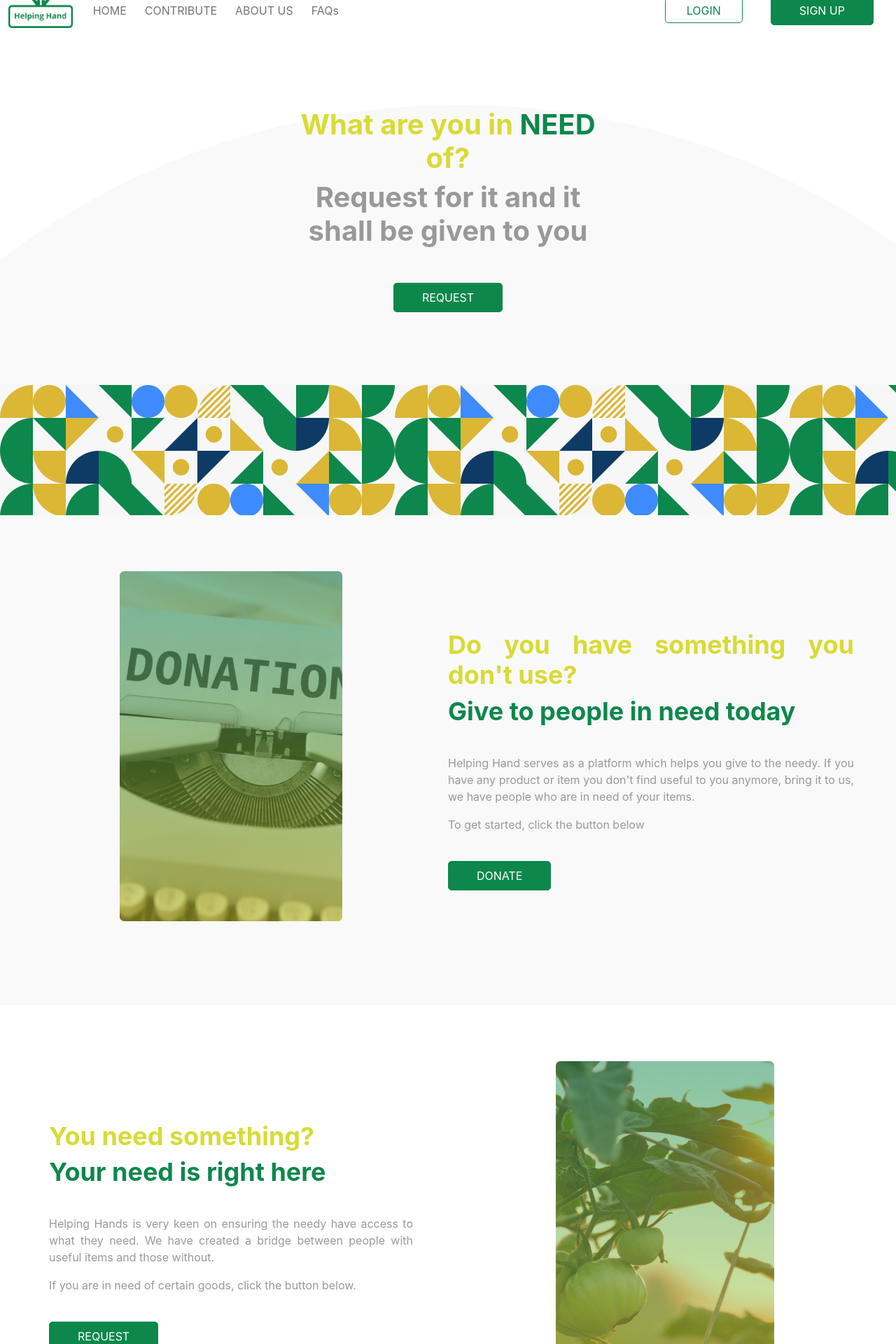
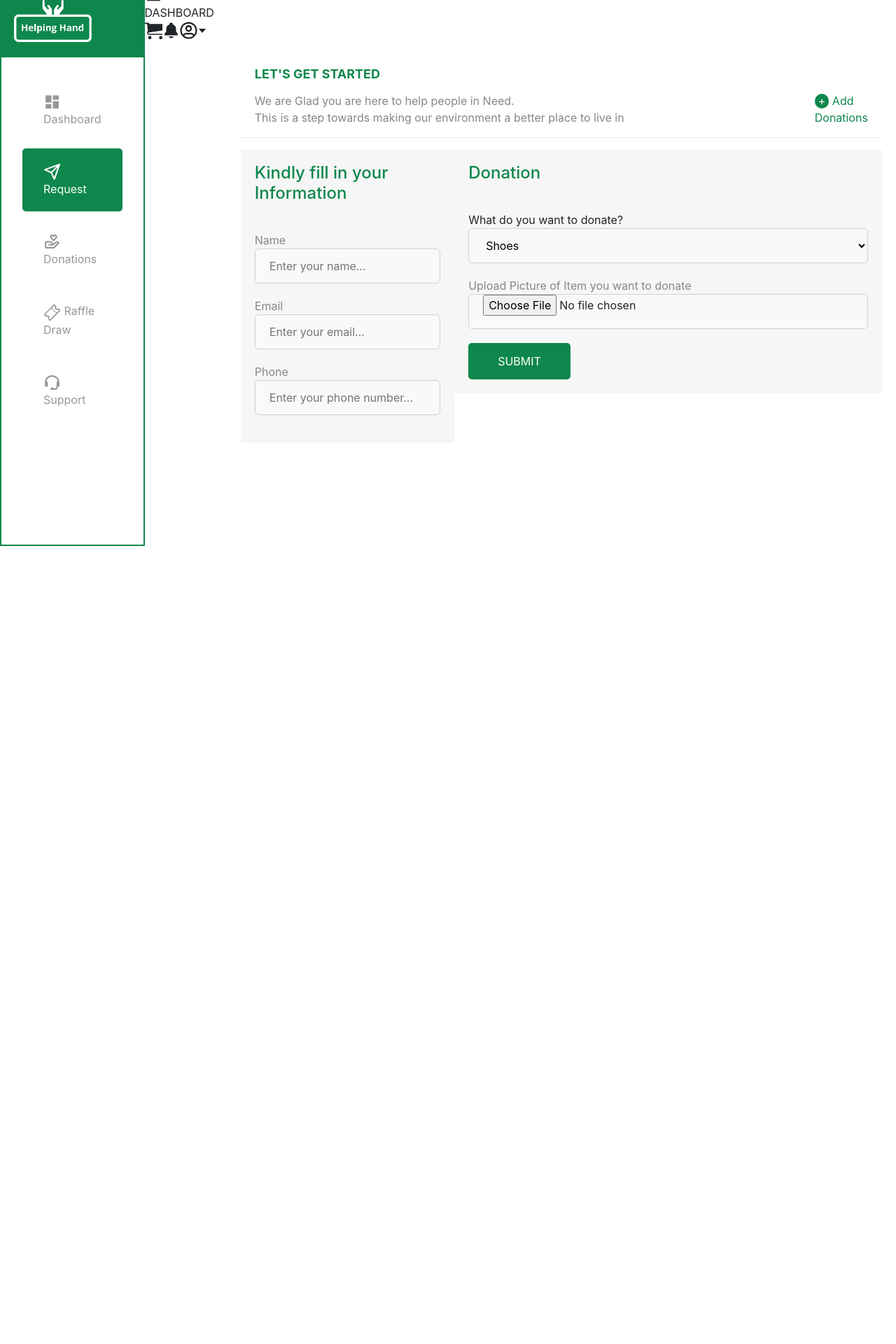
Before and after one commit to nelsonogueh/helping-hand-DSFE, a React (Create React App) app: page /dashboard in a window 1280 px wide. Shown: the part 20-1940 px from the top of the page at 70% size. After the commit the page ends 800 px from the top, so only its background shows below. Built offline with nearby package versions, Linux system fonts and the light colour scheme.

Commit message:
Dashboard started

```diff
--- a/src/App.js
+++ b/src/App.js
@@ -8,6 +8,7 @@ import LandingPage from './components/LandingPage/LandingPage'
 import ContainerUnsigned from './components/container/unsigned/ContainerUnsigned'
 import Donation from './components/Donation/Donation'
 import SideBar from './components/signed-in/Sidebar/SideBar'
+import ContainerSigned from './components/container/signed/ContainerSigned'
 
 function App() {
   return (
@@ -38,6 +39,14 @@ function App() {
               </ContainerUnsigned>
             }
           />
+          <Route
+            path="/dashboard"
+            element={
+              <ContainerSigned>
+                <Donation />
+              </ContainerSigned>
+            }
+          />
           <Route path="/sidebar" element={<SideBar />} />
         </Routes>
       </Router>
--- a/src/components/container/signed/ContainerSigned.css
+++ b/src/components/container/signed/ContainerSigned.css
@@ -1,168 +1,4 @@
-.section1-container {
-  min-height: 400px;
+.signed-in-container {
   display: flex;
-  width: 100%;
-  justify-content: center;
-  align-items: center;
-  flex-flow: column wrap;
-  background: url('../../assets/img/bg-ellipse.png') no-repeat;
-  position: relative;
-  background-position: center top;
-  top: 100px;
-  margin-bottom: 100px;
-  padding-bottom: 100px;
+  flex-direction: row;
 }
-
-.section1-content-container {
-  width: 100%;
-  text-align: center;
-}
-
-.section1-content-h1 {
-  color: #d8db36;
-  font-weight: 700;
-}
-.section1-content-h1 span {
-  color: #0e874c;
-}
-.section1-content-h2 {
-  font-weight: 700;
-  color: #999998;
-  margin-bottom: 50px;
-}
-
-.section1-primary-button {
-  padding: 8px 70px;
-}
-
-.design-section1 {
-  position: relative;
-  height: 186px;
-  width: 100%;
-  background-image: url('../../assets/img/bg-design.jpg');
-  z-index: 100;
-  clear: both;
-}
-
-.design-img1 {
-  background-repeat: repeat-x;
-}
-
-.color-primary {
-  color: #0e874c;
-}
-
-.main-title {
-  font-weight: 700;
-  color: #d8db36;
-  font-size: 36px;
-}
-.sub-title {
-  font-weight: 700;
-  color: #0e874c;
-  font-size: 36px;
-}
-
-.buttom-margin {
-  margin-bottom: 40px;
-}
-.section-paragraph {
-  color: #999998;
-}
-
-.section3-container {
-  text-align: center;
-  padding: 80px 20px;
-}
-.section-3-donation-img {
-  height: 400px;
-}
-.section3-container {
-  background-color: #f9f9f9;
-}
-
-.section4-container {
-  text-align: center;
-  padding: 80px 20px;
-}
-.section-4-donation-img {
-  height: 400px;
-  margin-bottom: 40px;
-}
-.section4-container {
-  background-color: #ffffff;
-  display: flex;
-  flex-direction: column;
-}
-
-/* RE-ORDER ON SMALLER DEVICES */
-.section4-container :nth-child(1) {
-  order: 2;
-}
-.section4-container :nth-child(2) {
-  order: 1;
-}
-
-/* RESPONSIVENESS -  FOR TABLET DEVICES */
-@media (min-width: 641px) {
-  /* TABLET */
-  .section1-content-container {
-    width: 470px;
-    text-align: center;
-  }
-  /* SECTION 3 */
-  .section-3-donation-img {
-    height: 500px;
-  }
-  .section3-container {
-    display: flex;
-    flex-direction: row;
-    flex-wrap: nowrap;
-    height: 700px;
-    justify-content: center;
-    align-items: center;
-    width: 100%;
-  }
-  .section3-container-left {
-    width: 50%;
-    flex-grow: 1;
-  }
-  .section3-container-right {
-    width: 50%;
-    flex-grow: 1;
-    text-align: justify;
-    padding-right: 40px;
-  }
-
-  /* SECTION 4 */
-  .section-4-donation-img {
-    height: 500px;
-  }
-  .section4-container {
-    display: flex;
-    flex-direction: row;
-    flex-wrap: nowrap;
-    height: 700px;
-    justify-content: center;
-    align-items: center;
-    width: 100%;
-  }
-  /* RE-ORDER FLEX ITEMS ON LARGER DEVICES */
-  .section4-container :nth-child(1) {
-    order: 1 !important;
-  }
-  .section4-container :nth-child(2) {
-    order: 2 !important;
-  }
-
-  .section4-container-left {
-    width: 50%;
-    flex-grow: 1;
-    text-align: justify;
-    padding: 0px 50px;
-  }
-  .section4-container-right {
-    width: 50%;
-    flex-grow: 1;
-  }
-}
--- a/src/components/container/signed/ContainerSigned.js
+++ b/src/components/container/signed/ContainerSigned.js
@@ -1,98 +1,15 @@
 import React from 'react'
-import { Navbar, Container, Nav, Row, Col } from 'react-bootstrap'
 
 import './ContainerSigned.css'
-import donation from '../../../assets/img/donation.png'
-import fruit from '../..././assets/img/fruit.png'
-import logoWhite from '../../../assets/img/logo-white.png'
+import SideBar from '../../signed-in/Sidebar/SideBar'
+import HeaderSigned from '../../signed-in/signed-header/HeaderSigned'
 
 const ContainerSigned = (props) => {
   return (
-    <div>
-      <Container fluid>
-        <Row>
-          <Col>
-            {' '}
-            <section className="section1-container">
-              <div className="section1-content-container">
-                <h1 className="section1-content-h1">
-                  What are you in <span>NEED</span> of?
-                </h1>
-                <h1 className="section1-content-h2">
-                  Request for it and it shall be given to you{' '}
-                </h1>
-                <button className="primary-button section1-primary-button ">
-                  REQUEST{' '}
-                </button>
-              </div>
-            </section>
-          </Col>
-        </Row>
-      </Container>
-
-      <section className="design-section1"></section>
-
-      <Container fluid>
-        <Row>
-          <Col>
-            <section className="section3-container">
-              <div className="section3-container-left buttom-margin">
-                <img className="section-3-donation-img" src={donation} />
-              </div>
-              <div className="section3-container-right">
-                <h1 className="main-title color-primary ">
-                  Do you have something you don't use?
-                </h1>
-                <h1 className="sub-title buttom-margin">
-                  Give to people in need today
-                </h1>
-                <p className="section-paragraph">
-                  Helping Hand serves as a platform which helps you give to the
-                  needy. If you have any product or item you don't find useful
-                  to you anymore, bring it to us, we have people who are in need
-                  of your items.
-                </p>
-                <p className="section-paragraph buttom-margin">
-                  To get started, click the button below
-                </p>
-                <button className="primary-button section1-primary-button">
-                  DONATE
-                </button>
-              </div>
-            </section>
-          </Col>
-        </Row>
-      </Container>
-      <Container className="section4-container-main" fluid>
-        <Row>
-          <Col>
-            <section className="section4-container">
-              <div className="section4-container-left buttom-margin">
-                <h1 className="main-title color-primary ">
-                  You need something?
-                </h1>
-                <h1 className="sub-title buttom-margin">
-                  Your need is right here
-                </h1>
-                <p className="section-paragraph">
-                  Helping Hands is very keen on ensuring the needy have access
-                  to what they need. We have created a bridge between people
-                  with useful items and those without.
-                </p>
-                <p className="section-paragraph buttom-margin">
-                  If you are in need of certain goods, click the button below.
-                </p>
-                <button className="primary-button section1-primary-button">
-                  REQUEST
-                </button>
-              </div>
-              <div className="section4-container-right">
-                <img className="section-4-donation-img" src={fruit} />
-              </div>
-            </section>
-          </Col>
-        </Row>
-      </Container>
+    <div className="signed-in-container">
+      <SideBar />
+      <HeaderSigned />
+      {props.children}
     </div>
   )
 }
--- /dev/null
+++ b/src/components/signed-in/signed-header/HeaderSigned.css
@@ -0,0 +1,5 @@
+
+.sidebar-logo-csssontainer {
+  background-color: #0e874c;
+  padding: 20px;
+}
--- /dev/null
+++ b/src/components/signed-in/signed-header/HeaderSigned.js
@@ -0,0 +1,39 @@
+import React from 'react'
+import { Navbar, Container, Nav, Row, Col } from 'react-bootstrap'
+import { Link } from 'react-router-dom'
+
+// ICONS
+import { VscThreeBars } from 'react-icons/vsc'
+import { ImCart } from 'react-icons/im'
+import { IoNotificationsSharp } from 'react-icons/io5'
+import { FaRegUserCircle } from 'react-icons/fa'
+import { AiOutlineCaretDown } from 'react-icons/ai'
+
+import './HeaderSigned.css'
+import logoWhite from '../../../assets/img/logo-white.png'
+
+const HeaderSigned = (props) => {
+  const iconSize = 25
+  return (
+    <div>
+      <Container fluid>
+        <Row>
+          <Col>
+            <div>
+              <VscThreeBars size={iconSize} />
+              <div>DASHBOARD</div>
+            </div>
+            <div>
+              <ImCart size={iconSize} />
+              <IoNotificationsSharp size={iconSize} />
+              <FaRegUserCircle size={iconSize} />
+              <AiOutlineCaretDown size={14} />
+            </div>
+          </Col>
+        </Row>
+      </Container>
+    </div>
+  )
+}
+
+export default HeaderSigned
```
